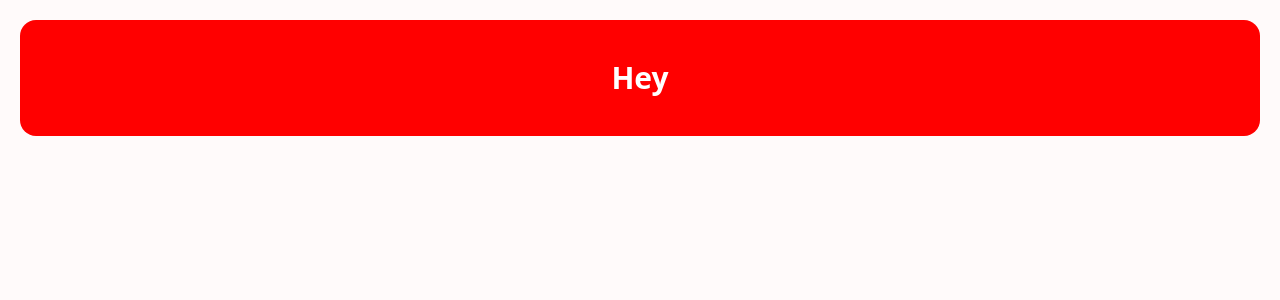
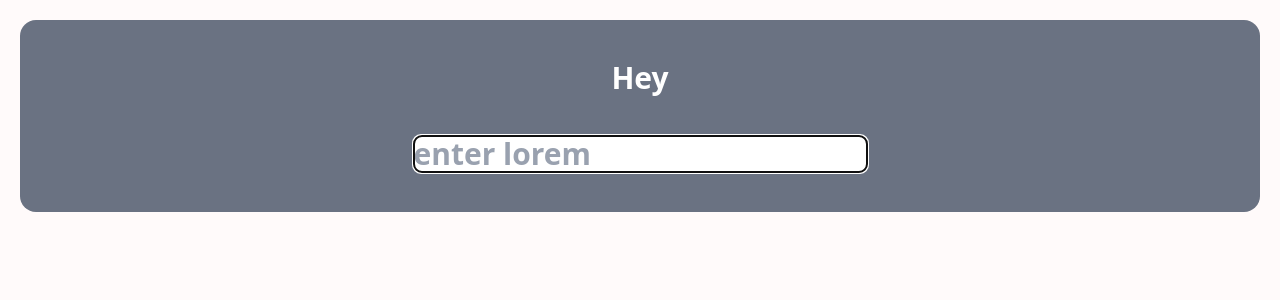
Before and after one commit to a-n-f/first-react-pro, a React (Vite) app: page / in a window 1280 px wide. Shown: the top 300 px of the page. Built offline with nearby package versions, Linux system fonts and the light colour scheme.

Commit message:
useRef-346

```diff
--- a/index.html
+++ b/index.html
@@ -6,7 +6,7 @@
   <link rel="icon" type="image/svg+xml" href="/vite.svg" />
   <meta name="viewport" content="width=device-width, initial-scale=1.0" />
   <title>my-project</title>
-  <!--  جلسه 344, "useInsertionEffect&useLayoutEffect" -->
+  <!--  جلسه ,346 "useRef" -->
 </head>
 
 <body>
--- a/src/AppComponent/App.jsx
+++ b/src/AppComponent/App.jsx
@@ -1,32 +1,17 @@
-import { useEffect, useInsertionEffect, useLayoutEffect, useState } from "react"
+import { useEffect, useRef, useState } from "react"
 
 const App = () => {
-  console.log("App Component");
 
-  const [color, setColor] = useState("blue")
+  let inputRef = useRef(null)
 
   useEffect(() => {
-      console.log(` useEffect اجرا شد `);
-      setColor("red")
+    inputRef.current.focus()
   }, [])
 
-  // قبل از رندر صفحه اعمال میشود
-  // useLayoutEffect(() => {
-    //   console.log(` useEffect اجرا شد `);
-  //   setColor("red")
-  // }, [])
-
-  // قبل از اعمال تمام استایل های صفحه، اجرا میشود
-  // useInsertionEffect(() => {
-  //   console.log(` useEffect اجرا شد `);
-  //   setColor("gray")
-  // })
-
-
   return (
-    <div className={`bg-gray-500 text-white flex justify-center w-auto m-5 p-10 rounded-2xl text-center text-3xl font-bold`}
-    style={{backgroundColor:color,}}>
+    <div className={`bg-gray-500 flex-col text-white flex justify-center w-auto m-5 p-10 rounded-2xl text-center text-3xl font-bold`}>
       <h1>Hey</h1>
+      <input ref={inputRef} className="bg-white rounded-lg max-w-[40%] mx-auto mt-10 text-gray-700 placeholder:text-gray-400" placeholder="enter lorem"/>
     </div>
   )
 }
--- a/src/main.jsx
+++ b/src/main.jsx
@@ -13,5 +13,5 @@ createRoot(document.getElementById('root')).render(
 
 
 // git add .
-// git commit -m "useInsertionEffect&useLayoutEffect-344"
+// git commit -m "useRef-346"
 // git push
```
